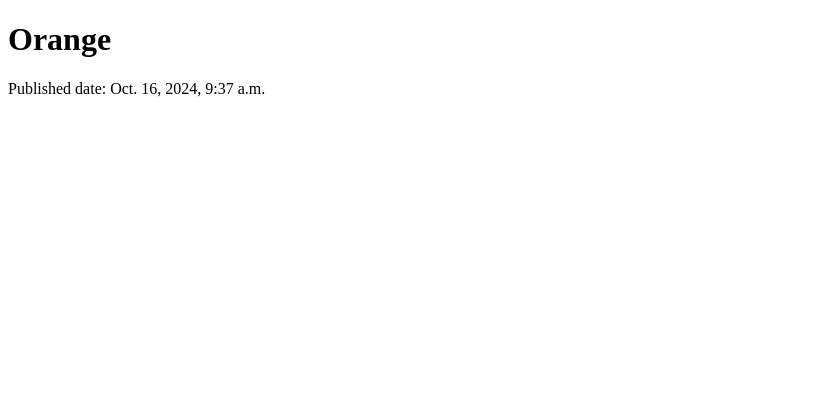
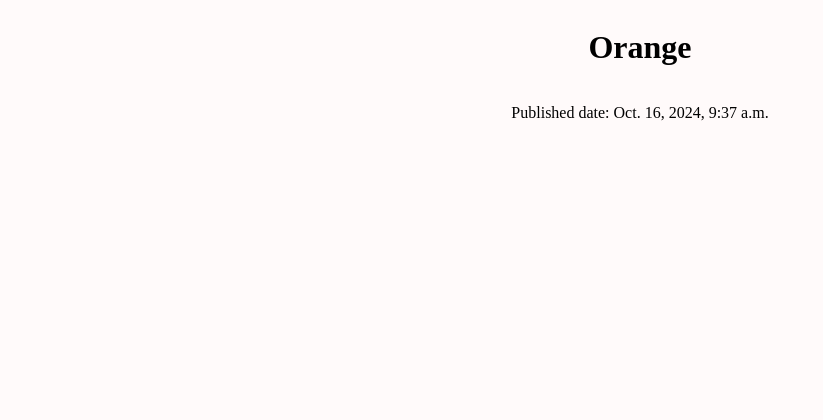
Before and after one commit to remygist/DjangoStore, a Django app: page /store/articles/2/ in a window 1280 px wide. Shown: the top 420 px of the page, without its empty margins (0-823 px from the left). Before the commit the page ends 97 px from the top, so only its background shows below. Run offline with Django 5.2, Linux system fonts and the light colour scheme; data comes from the database, SQL or seed files in the repository.

Commit message:
styled the detail page

```diff
--- /dev/null
+++ b/djangobasics/store/static/store/detail.css
@@ -0,0 +1,22 @@
+body{
+    background-color: snow;
+}
+main{
+    display: flex;
+    flex-direction: column;
+    align-items: center;
+    height: 100vh;
+}
+
+.buttons{
+    display: flex;
+}
+
+button{
+    margin: 5px;
+}
+
+button a{
+    text-decoration: none;
+    color: black;
+}
--- a/djangobasics/store/templates/store/detail.html
+++ b/djangobasics/store/templates/store/detail.html
@@ -1,5 +1,10 @@
 {% extends "base.html" %}
 {% block title %}Home{% endblock %}
+
+{% load static%}
+{% block styles %}
+    <link rel="stylesheet" href="{% static 'store/detail.css' %}">
+{% endblock %}
 
 {% block content %}
 
```
